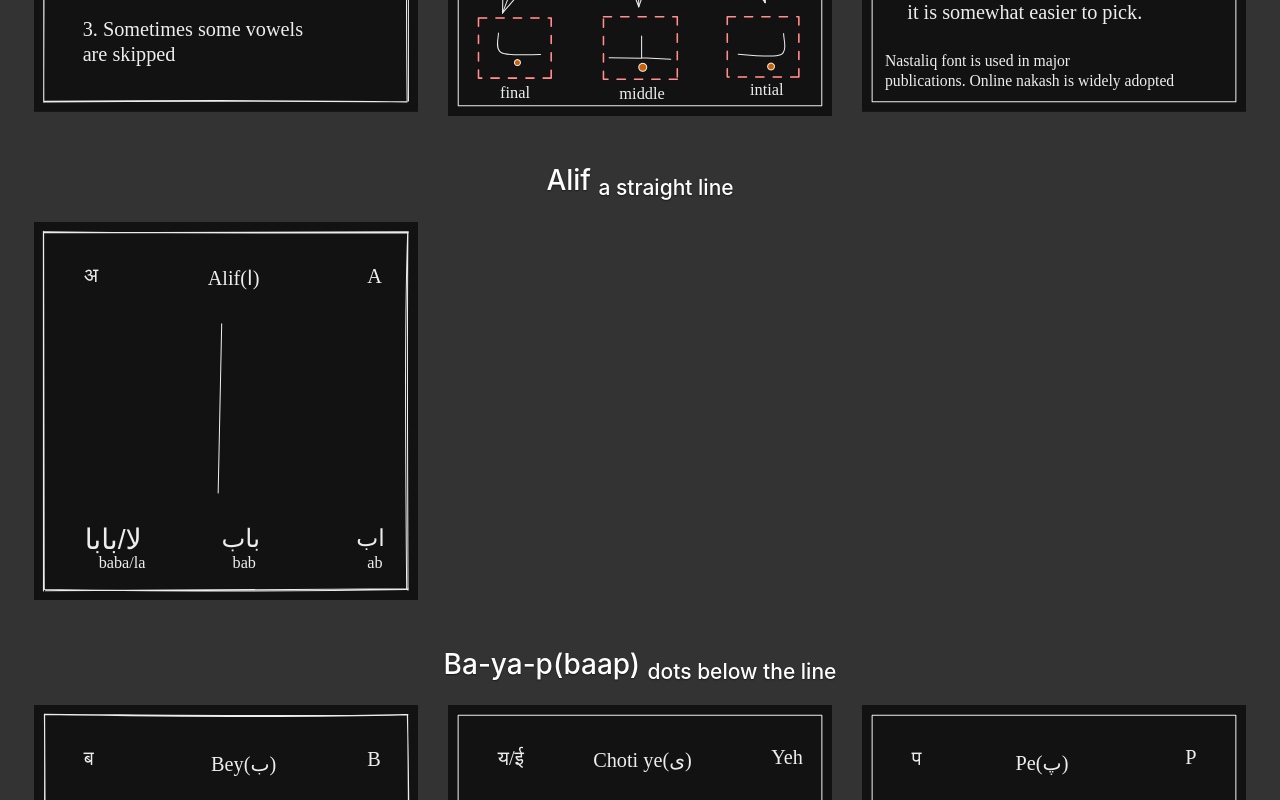
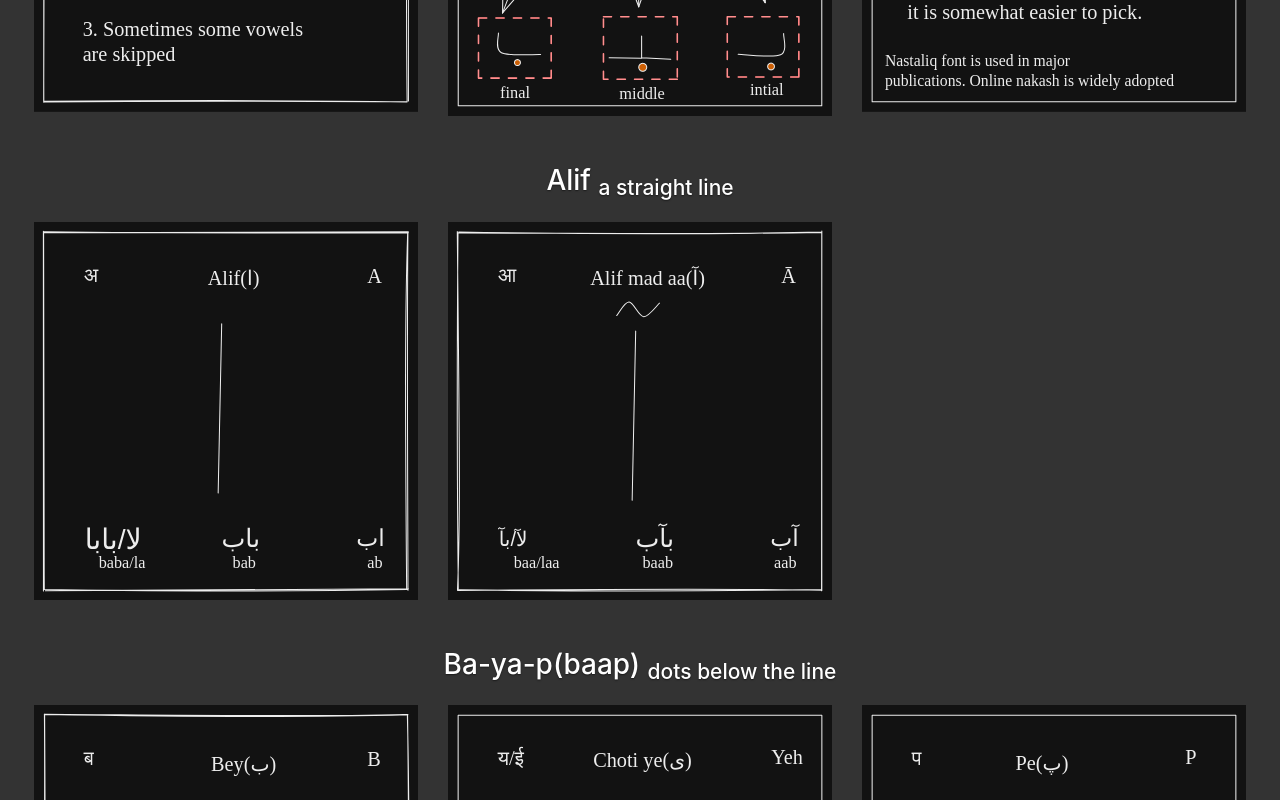
Before and after one commit to sahilkashyap64/learn-urdu-with-hindi, a plain HTML site: page index.html in a window 1280 px wide. Shown: the part 580-1380 px from the top of the page. Drawn offline with Linux system fonts and the light colour scheme.

Commit message:
alif mad a added

```diff
--- a/index.html
+++ b/index.html
@@ -62,6 +62,8 @@
         <div class="container-fluid"><div class="row">
           <div class="col-sm-4">
             <img src="./urdu-letter-svg/a.svg" alt="Alif" style="width:100%; height: 100%;">
+          </div><div class="col-sm-4">
+            <img src="./urdu-letter-svg/alif-mad-a.svg" alt="Alif mad a" style="width:100%; height: 100%;">
           </div>
         </div></div>
 
```
Also changed, not shown: urdu-letter-svg/alif-mad-a.svg (added).
